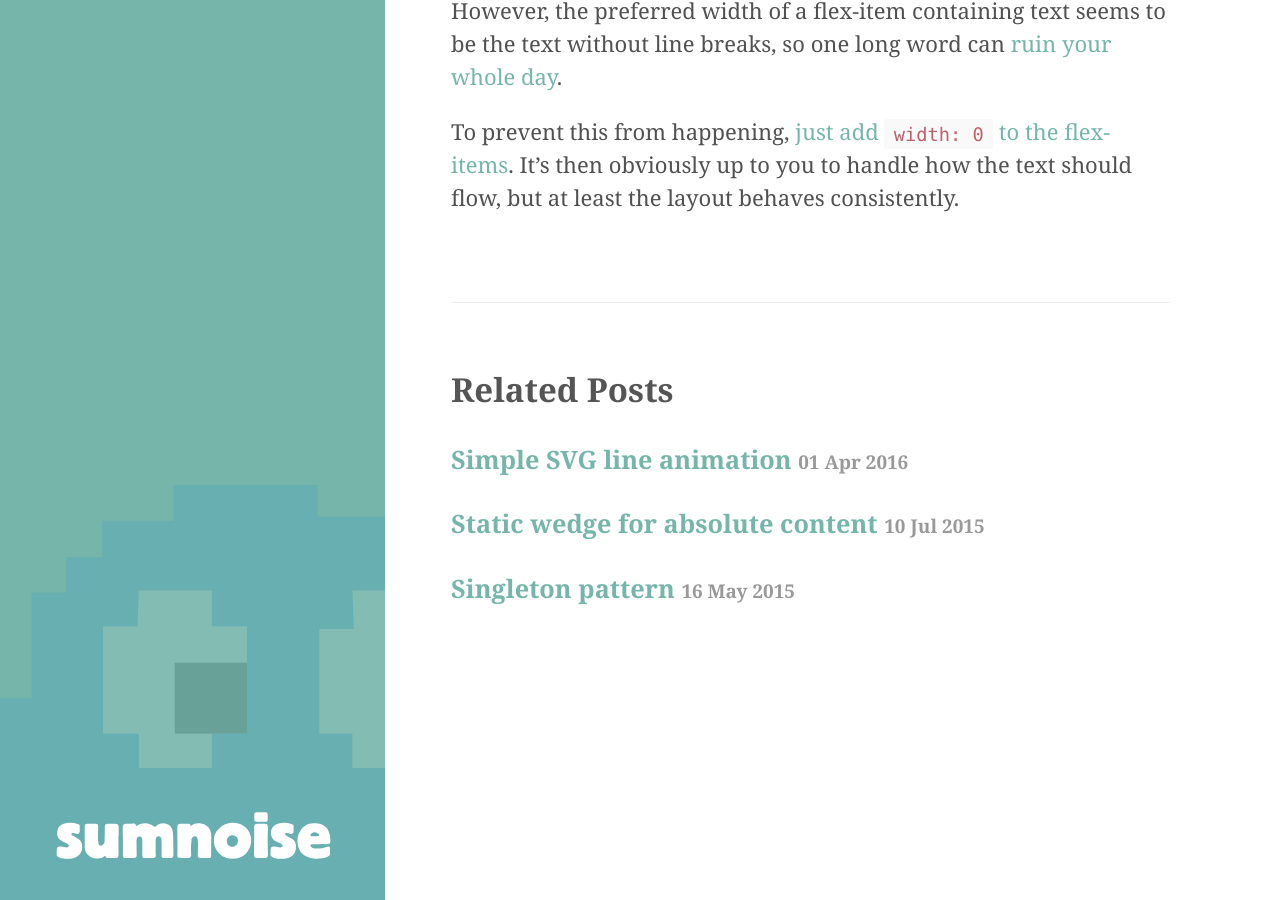
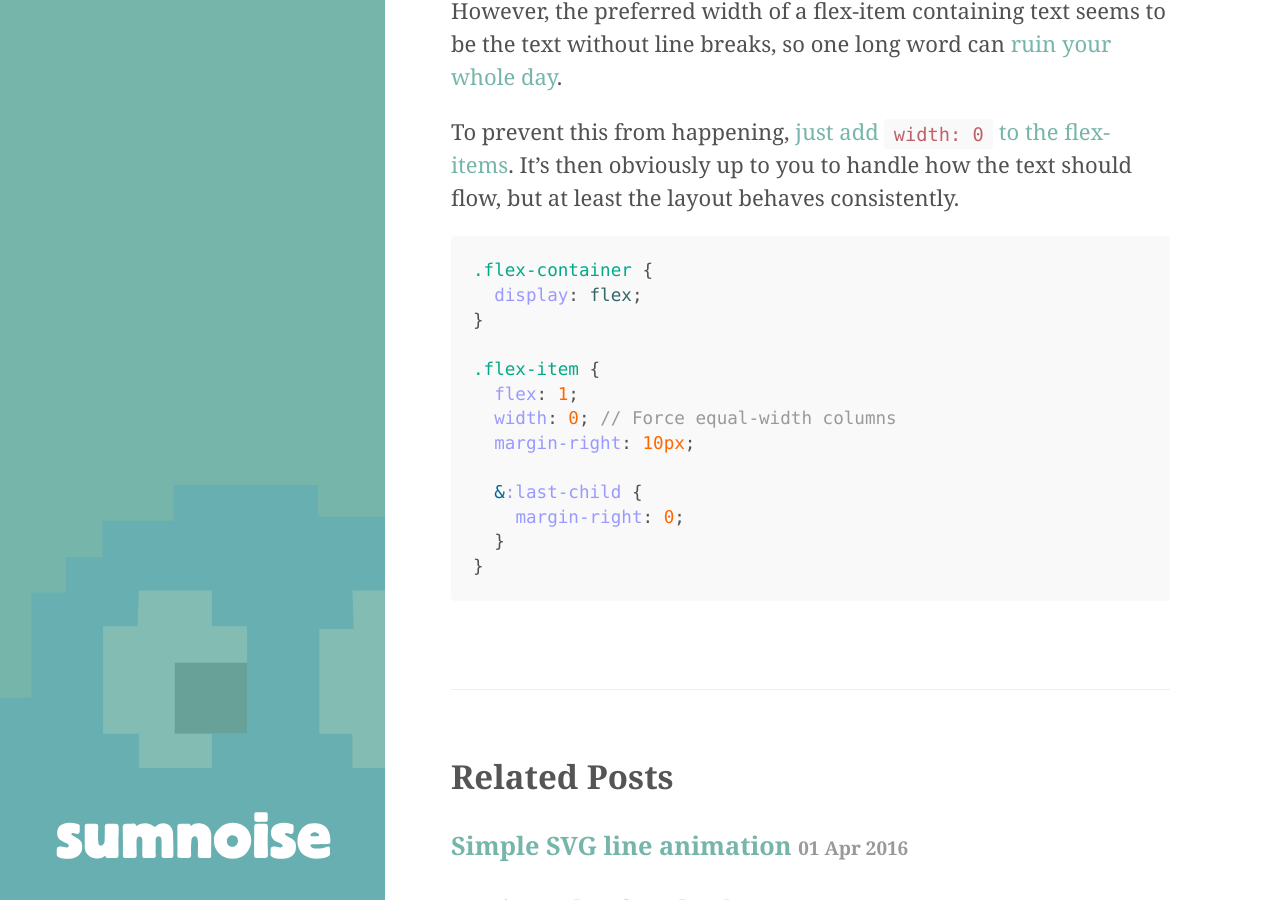
Before and after one commit to davidpmccormick/davidpmccormick.github.io, a Jekyll site: the page built from _posts/2016-04-06-equal-width-flexbox-columns.md, in a window 1280 px wide and 900 px high, scrolled down 966 px. Built offline with Jekyll 4.4.1, drawn with Linux system fonts in a browser that asks for light colours; Markdown is read by kramdown in place of the engine named in the settings.

Commit message:
Include width: 0; in code sample

```diff
--- a/_posts/2016-04-06-equal-width-flexbox-columns.md
+++ b/_posts/2016-04-06-equal-width-flexbox-columns.md
@@ -33,3 +33,19 @@ It's pretty easy to get an [equal-width column grid layout going using flexbox](
 However, the preferred width of a flex-item containing text seems to be the text without line breaks, so one long word can [ruin your whole day](http://output.jsbin.com/holahaz).
 
 To prevent this from happening, [just add `width: 0` to the flex-items](http://output.jsbin.com/muyiwi). It's then obviously up to you to handle how the text should flow, but at least the layout behaves consistently.
+
+{% highlight scss %}
+.flex-container {
+  display: flex;
+}
+
+.flex-item {
+  flex: 1;
+  width: 0; // Force equal-width columns
+  margin-right: 10px;
+
+  &:last-child {
+    margin-right: 0;
+  }
+}
+{% endhighlight %}
```
